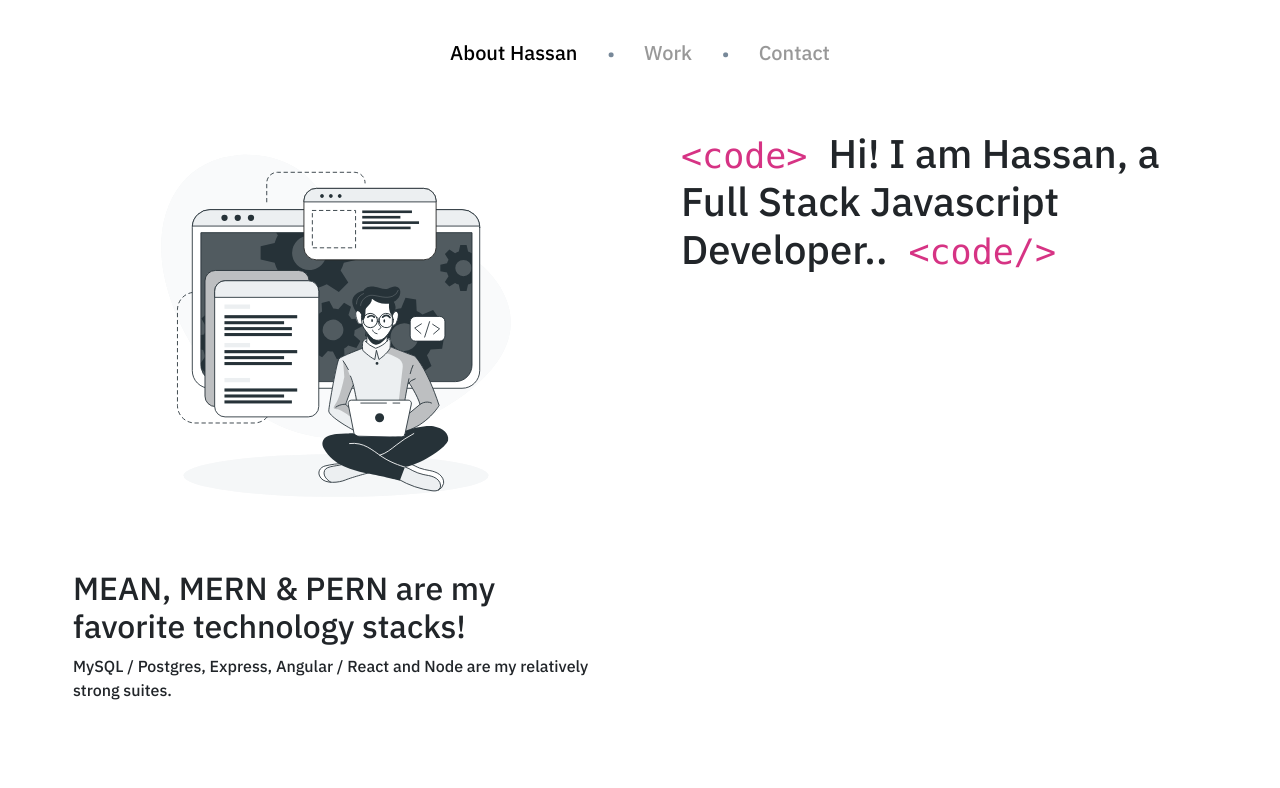
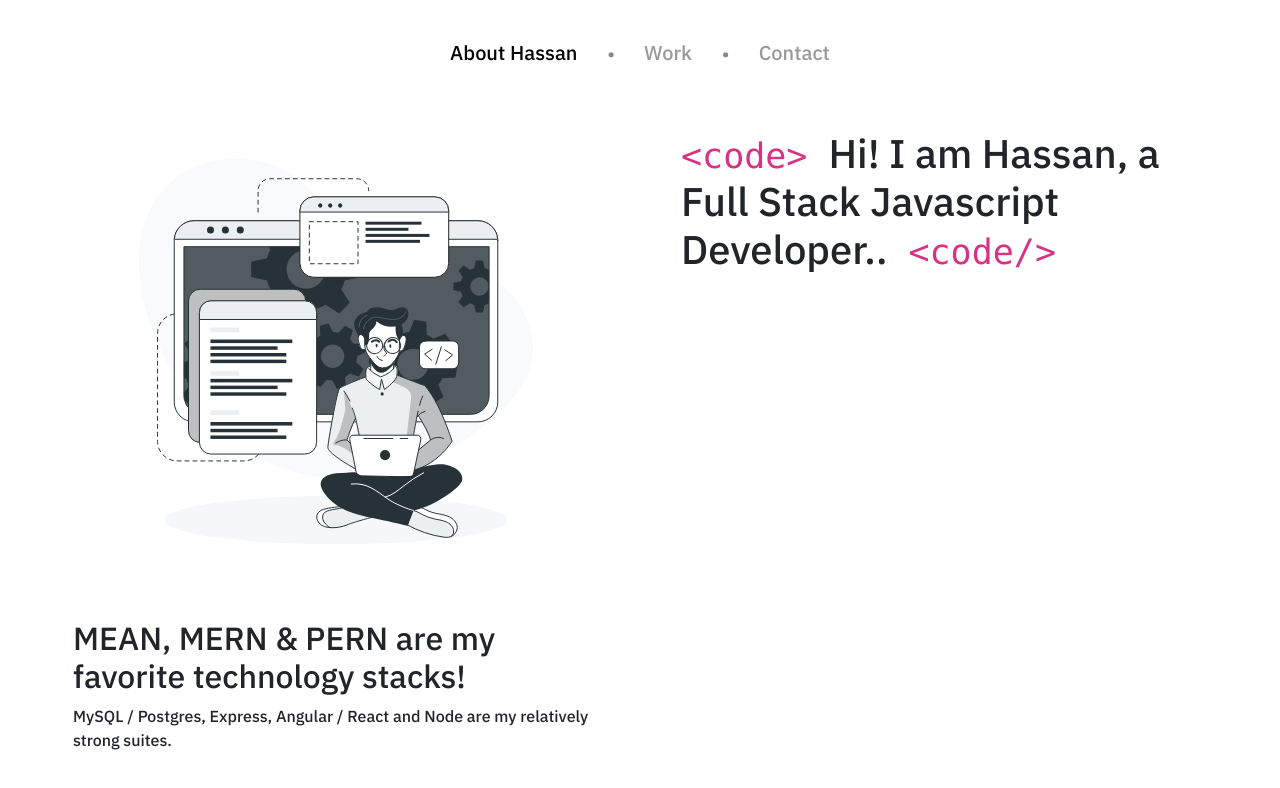
Before and after one commit to HassanAdnan123/portfolio, a React (Create React App) app: page / in a window 1280 px wide. Shown: the top 788 px of the page. Built offline with nearby package versions, Linux system fonts and the light colour scheme.

Commit message:
Landingtext alignment

```diff
--- a/src/Views/Custom/LandingText.js
+++ b/src/Views/Custom/LandingText.js
@@ -1,8 +1,13 @@
+import './../Portfolio.css'
+
 export default function LandingText(){
     return (
-        <h1><code> &lt;code&gt; </code>
-            Hi! I am Hassan, a Full Stack Javascript Developer..
-            <code> &lt;code/&gt; </code>
-        </h1>
+        <div>
+            <h1>
+                <code> &lt;code&gt; </code>
+                Hi! I am Hassan, a Full Stack Javascript Developer..
+                <code> &lt;code/&gt; </code>
+            </h1>
+        </div>
     )
 }
--- a/src/Views/Layout/Card/Card.css
+++ b/src/Views/Layout/Card/Card.css
@@ -6,6 +6,5 @@
     border: 0.5px solid rgb(255, 255, 255);
     padding: 1rem;
     margin: 1rem;
-    min-height: 400px;
-    align-items: middle;
+    min-height: 450px;
 }
--- a/src/Views/Portfolio.js
+++ b/src/Views/Portfolio.js
@@ -11,14 +11,14 @@ export default function Portfolio() {
       <div className='navbar-container'><Navbar/></div>
       <div className='cards'>
             <Card image={<DeveloperImage/>}/>
-            <Card content={<LandingText/>} />
+            <Card className="my-auto" content={<LandingText/>} />
             <Card heading="MEAN, MERN & PERN are my favorite technology stacks!"
-                  content={ <p> MySQL / Postgres, Express, Angular / React and Node are
+                  content={
+                            <p> MySQL / Postgres, Express, Angular / React and Node are
                                 my relatively strong suites.
-                      </p> } />
+                            </p>
+                          } />
       </div>
-
     </>
-
   )
 }
```
